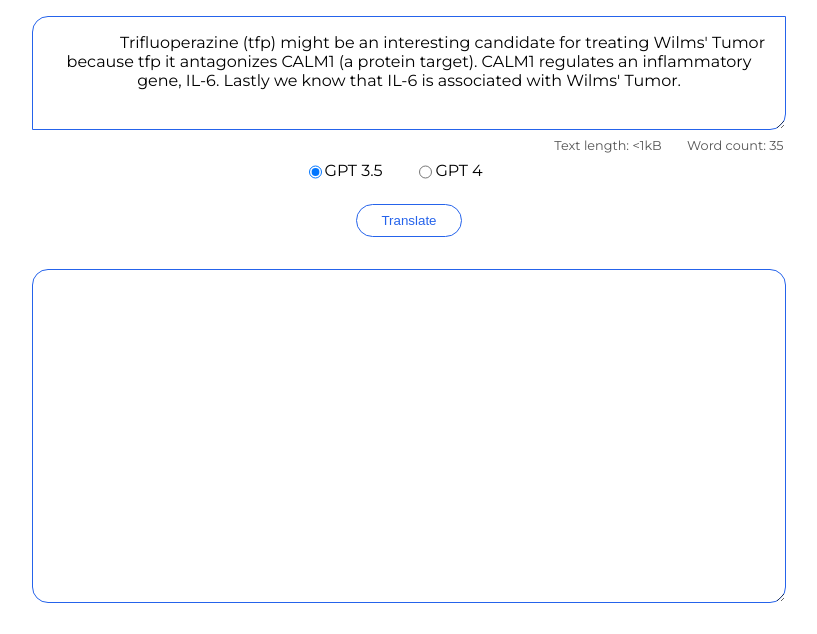
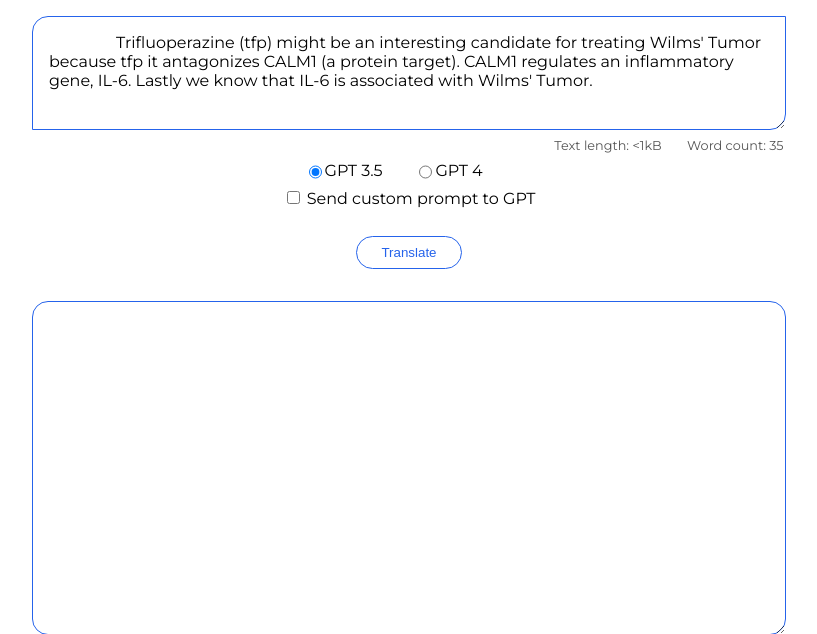
Before and after one commit to IdeaFlowCo/PaperToGraph, a Flask app: page / in a window 1280 px wide. Shown: the part 133-767 px from the top of the page, without its empty margins (231-1048 px from the left). Run offline with Flask 3, Linux system fonts and the light colour scheme; parts of the project's set-up code (start-up, migrations or seed data) failed here and were passed over; some libraries are stand-ins or nearby versions.

Commit message:
Prompt override option

```diff
--- a/app.py
+++ b/app.py
@@ -64,9 +64,9 @@ def iter_over_async(ait):
         yield obj
 
 
-def __create_parse_response(message:str, model:str):
+def __create_parse_response(message:str, model:str, prompt_override=None):
     model = utils.sanitize_gpt_model_choice(model)
-    iter = iter_over_async(parse.async_parse_with_heartbeat(message, model=model))
+    iter = iter_over_async(parse.async_parse_with_heartbeat(message, model=model, prompt_override=prompt_override))
     return app.response_class(iter, mimetype='application/json')
 
 
@@ -91,7 +91,7 @@ def raw_parse():
     __log_args(post)
 
     if post is not None:
-        return __create_parse_response(post['text'], post['model'])
+        return __create_parse_response(post['text'], post['model'], prompt_override=post.get('prompt_override', None))
     else:
         return jsonify(__wrong_payload_response(), 400)
 
--- a/gpt/parse.py
+++ b/gpt/parse.py
@@ -57,15 +57,23 @@ PARSE_SYSTEM_MESSAGE = {
 
 
 
-async def async_fetch_parse(text:str, model="gpt-3.5-turbo", skip_on_error=False):
+async def async_fetch_parse(text:str, model="gpt-3.5-turbo", skip_on_error=False, prompt_override=None):
     '''
     Retrieve parse response from GPT for given block of text.
     '''
     max_tokens = 2000 if model == 'gpt-4' else 1600
     timeout = 90 if model == 'gpt-4' else 60
 
+    if prompt_override:
+        system_message = {
+            "role": "system",
+            "content": prompt_override
+        }
+    else:
+        system_message = PARSE_SYSTEM_MESSAGE
+
     messages = [
-        PARSE_SYSTEM_MESSAGE,
+        system_message,
         {"role": "user", "content": text}
     ]
 
--- a/parse.py
+++ b/parse.py
@@ -50,7 +50,7 @@ async def parse_with_gpt_multitask(text: str, model="gpt-3.5-turbo"):
         yield result
 
 
-async def async_parse_with_heartbeat(text: str, model="gpt-3.5-turbo"):
+async def async_parse_with_heartbeat(text: str, model="gpt-3.5-turbo", prompt_override=None):
     '''
     Parser structured as generator that periodically yields blank characters to keep HTTP connection alive.
     '''
@@ -61,7 +61,7 @@ async def async_parse_with_heartbeat(text: str, model="gpt-3.5-turbo"):
     # Note: an error will make any given chunk be skipped. Because of the large number of parse jobs/chunks looked at,
     # this is hopefully acceptable behavior.
     # The benefit is that the total parsing is much more resilient with some fault tolerance.
-    parse_work_fn = lambda chunk: gpt.async_fetch_parse(chunk, model=model, skip_on_error=True)
+    parse_work_fn = lambda chunk: gpt.async_fetch_parse(chunk, model=model, skip_on_error=True, prompt_override=prompt_override)
     async for chunk in tasks.split_and_run_tasks_with_heartbeat(
         task_inputs=text_chunks,
         work_fn=parse_work_fn,
--- a/static/app.js
+++ b/static/app.js
@@ -1,4 +1,7 @@
 const translateInput = document.querySelector("#input-translate");
+
+const overridePromptCheckbox = document.querySelector('#override-prompt');
+const overridePromptInput = document.querySelector('#prompt-override-text');
 
 // const translate = document.querySelector("#btn-translate");
 const rawParseButton = document.querySelector("#btn-raw-parse");
@@ -18,10 +21,14 @@ function buildBodyForTranslate() {
     const model_selection = document.querySelector('input[name="model-select"]:checked')
     const model = model_selection?.value ?? 'any';
     const text = translateInput.value;
-    return {
+    const body = {
       'model': model,
       'text': text,
     };
+    if (overridePromptCheckbox.checked) {
+      body['prompt_override'] = overridePromptInput.value;
+    }
+    return body;
 }
 
 function showSpinnerForTranslate() {
@@ -104,7 +111,43 @@ function calcInputWordCount() {
   wordCountLabel.innerText = `Word count: ${wordCount}`
 }
 
+const DEFAULT_PARSE_PROMPT = `
+Each user message will be input text to process. Extract the named entities and their relationships from the text provided. The output should be formatted as a JSON object. Each key in the output object should be the name of an extracted entity. Each value should be an object with a key for each relationship and values representing the target of the relationship.
+
+For example, if provided the following input:
+\`\`\`
+Tom Currier is a great guy who built lots of communities after he studied at Stanford and Harvard. He also won the Thiel fellowship.
+\`\`\`
+An acceptable output would be:
+\`\`\`
+{
+  "Tom Currier": {
+    "studied at": "Stanford, Harvard",
+    "winner of": "Thiel Fellowship"
+  }
+}
+\`\`\`
+
+If no entities or relationships can be extracted from the text provided, respond with NO_ENTITIES_FOUND. Responses should consist only of the extracted data in JSON format, or the string NO_ENTITIES_FOUND.`;
+
+const setDefaultOverridePrompt = () => {
+  overridePromptInput.value = DEFAULT_PARSE_PROMPT.trim();
+}
+
+const handlePromptOverrideCheck = () => {
+    const checkbox = document.querySelector('#override-prompt');
+    const overrideInputContainer = document.querySelector('#override-prompt-container');
+
+    if (checkbox.checked) {
+        overrideInputContainer.style.display = 'block';
+        setDefaultOverridePrompt();
+    } else {
+        overrideInputContainer.style.display = 'none';
+    }
+};
+
 document.addEventListener('DOMContentLoaded', function() {
+  overridePromptCheckbox.addEventListener('change', handlePromptOverrideCheck);
   calcInputTextLength();
   calcInputWordCount();
   translateInput.addEventListener('change', calcInputTextLength);
--- a/static/style.css
+++ b/static/style.css
@@ -49,7 +49,7 @@ textarea {
     border: 1px solid var(--primary-color);
     color: black;
     width: 90%;
-    text-align: center;
+    text-align: left;
     margin-left: auto;
     margin-right: auto;
     font-family: 'Montserrat', sans-serif;
@@ -429,3 +429,13 @@ textarea {
 .hidden {
     display: none !important;
 }
+
+
+
+#override-prompt-container {
+    text-align: left;
+}
+
+#prompt-override-text {
+    border: 1px solid #999;
+}
--- a/templates/index.html
+++ b/templates/index.html
@@ -52,6 +52,15 @@
             <label for="model2">GPT 4</label><br>
         </div>
 
+        <div class="override-check">
+            <input type="checkbox" id="override-prompt">
+            <label for="override-prompt">Send custom prompt to GPT</label>
+        </div>
+        <div id="override-prompt-container" class="override-input" style="display: none;">
+            <span class="label">Prompt to send to GPT</span>
+            <textarea id="prompt-override-text"></textarea>
+        </div>
+
         <div class="spinner-container">
             <!-- <button class="link link-primary" id="btn-translate">Translate</button> -->
             <!-- <button class="link link-secondary" id="btn-raw-parse">Raw parse</button> -->
```
